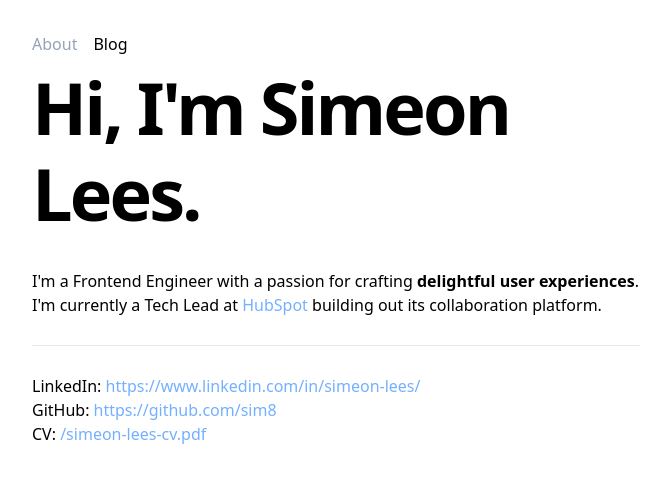
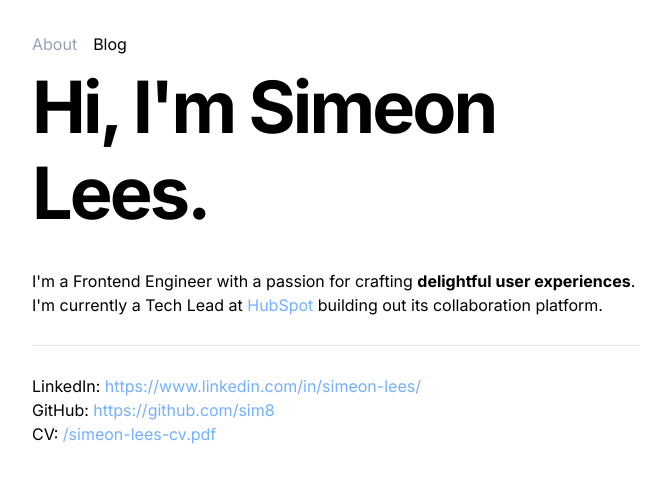
Before and after one commit to sim8/simeonlees.com, a Next.js app: page / in a window 1280 px wide. Shown: the top 482 px of the page, without its empty margins (304-975 px from the left). Built offline with nearby package versions, Linux system fonts and the light colour scheme.

Commit message:
Use Inter as global font

```diff
--- a/package.json
+++ b/package.json
@@ -7,6 +7,7 @@
     "typecheck": "tsc"
   },
   "dependencies": {
+    "@next/font": "^13.0.4",
     "classnames": "^2.3.1",
     "clsx": "^1.2.1",
     "date-fns": "^2.28.0",
--- a/pages/_app.tsx
+++ b/pages/_app.tsx
@@ -1,6 +1,13 @@
 import { AppProps } from 'next/app'
+import { Inter } from '@next/font/google'
 import '../styles/index.css'
 
+const inter = Inter({
+  subsets: ['latin'],
+  variable: '--font-inter',
+})
+
 export default function MyApp({ Component, pageProps }: AppProps) {
-  return <Component {...pageProps} />
+  return <main className={`${inter.variable} font-sans`}>
+    <Component {...pageProps} /></main>
 }
--- a/tailwind.config.js
+++ b/tailwind.config.js
@@ -1,8 +1,14 @@
+// tailwind.config.js
+const { fontFamily } = require('tailwindcss/defaultTheme')
+
 /** @type {import('tailwindcss').Config} */
 module.exports = {
   content: ['./components/**/*.tsx', './pages/**/*.tsx'],
   theme: {
     extend: {
+      fontFamily: {
+        sans: ['var(--font-inter)', ...fontFamily.sans],
+      },
       colors: {
         'accent-1': '#FAFAFA',
         'accent-2': '#EAEAEA',
```
Also changed, not shown: 1 other file (tests, documents, lock files or other folders).
